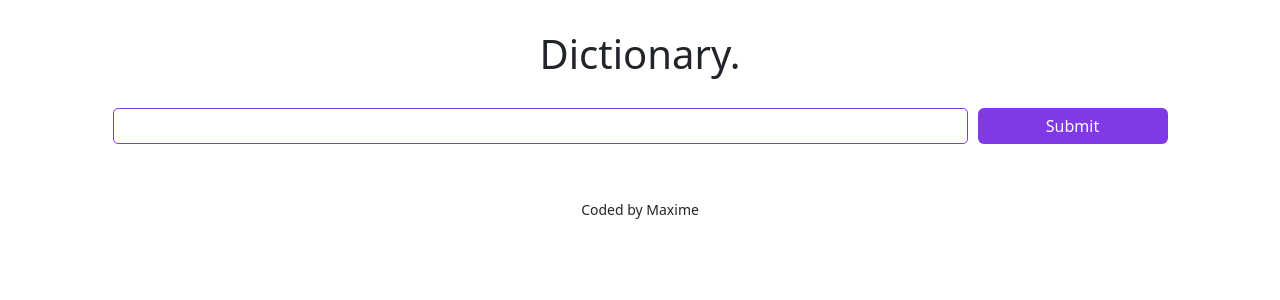
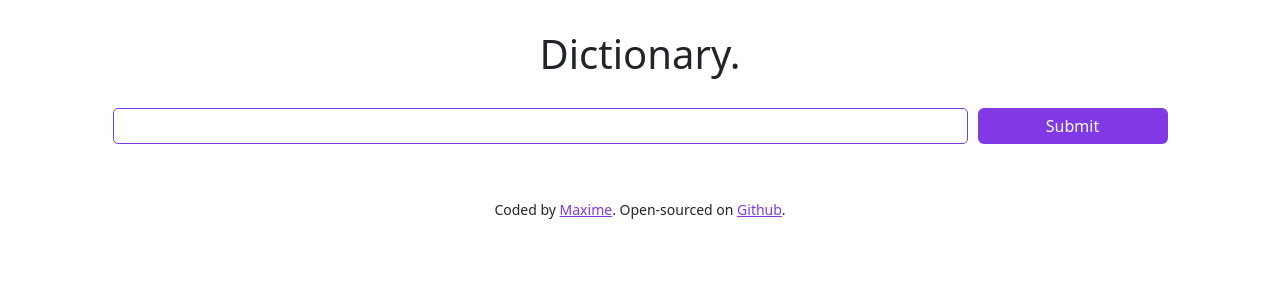
Before and after one commit to hallomaxime/dictionary-project, a React (Create React App) app: page / in a window 1280 px wide. Shown: the top 300 px of the page. Built offline with nearby package versions, Linux system fonts and the light colour scheme.

Commit message:
updated footer

```diff
--- a/src/App.css
+++ b/src/App.css
@@ -11,6 +11,10 @@ h3 {
   font-size: 18px;
 }
 
+a {
+  color: #8039e4;
+}
+
 footer {
   font-size: 14px;
   margin-top: 50px;
--- a/src/App.js
+++ b/src/App.js
@@ -12,7 +12,13 @@ export default function App() {
         <main>
           <Dictionary />
         </main>
-        <footer className="text-center">Coded by Maxime</footer>
+        <footer className="text-center">
+          Coded by{" "}
+          <a href="https://www.linkedin.com/in/maximespithorst/">Maxime</a>.
+          Open-sourced on{" "}
+          <a href="https://github.com/hallomaxime/dictionary-project">Github</a>
+          .
+        </footer>
       </div>
     </div>
   );
```
